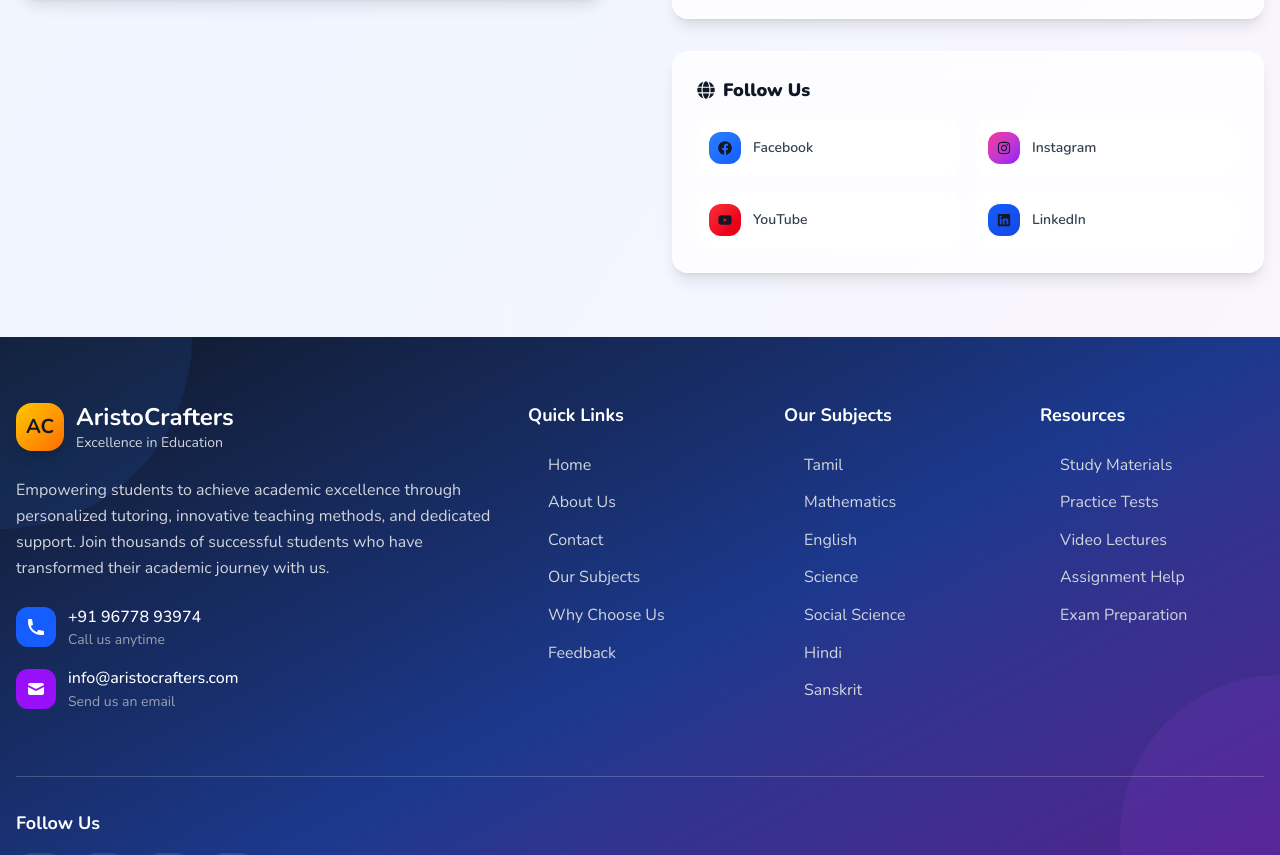
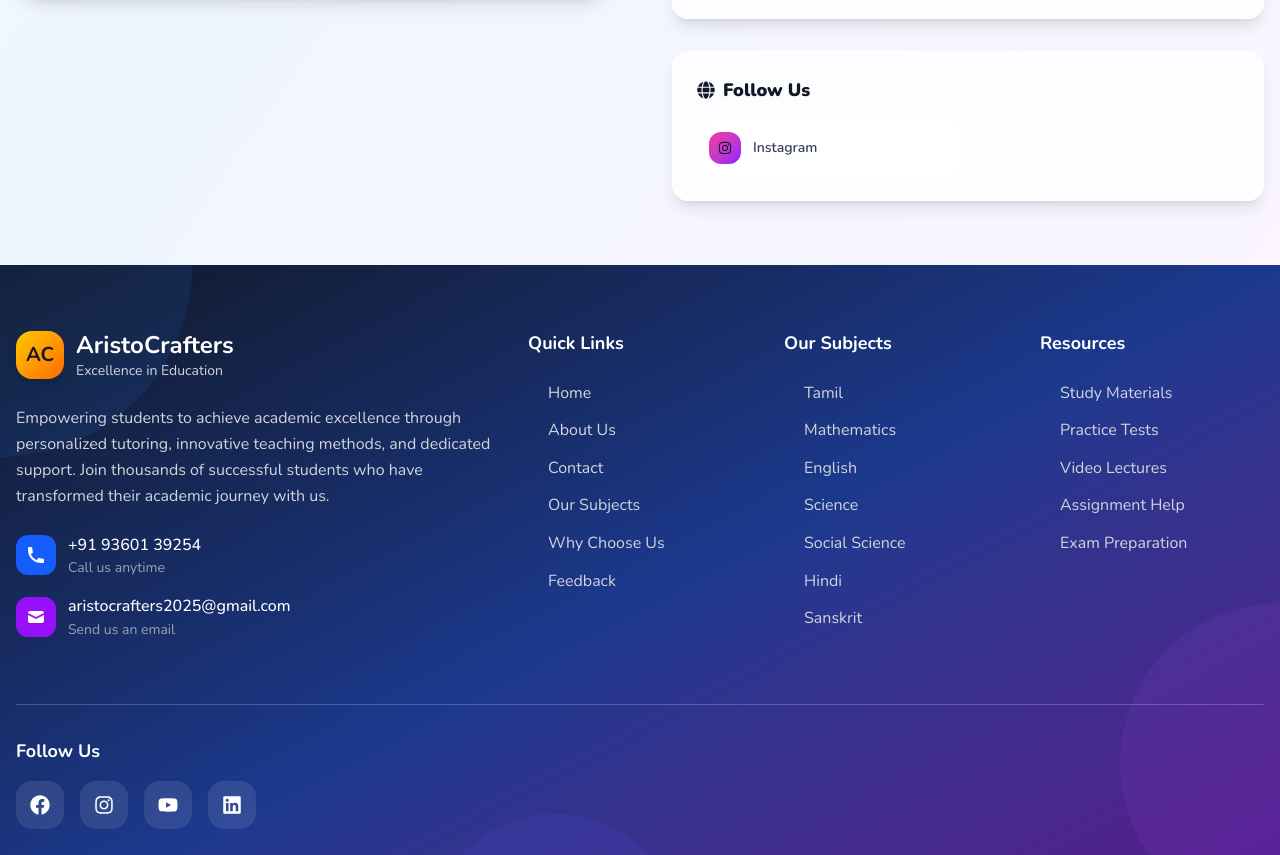
Before and after one commit to Pradeep-Nexcode/aristocrafters, a Next.js app: page /contact in a window 1280 px wide. Shown: the part 1621-2476 px from the top of the page. Built offline with nearby package versions, Linux system fonts and the light colour scheme.

Commit message:
fix: update contact details and social media links
- Update Instagram URL, phone number, and email address in Footer
- Synchronize contact details in Contact page
- Simplify social media section to only show Instagram with working link

```diff
--- a/src/app/contact/page.js
+++ b/src/app/contact/page.js
@@ -322,7 +322,7 @@ const ContactPage = () => {
                     {
                       icon: <FaPhone />,
                       title: 'Call Us',
-                      info: '+91 98765 43210',
+                      info: '+91 93601 39254',
                       subInfo: 'Mon - Sat: 9:00 AM - 8:00 PM',
                       color: 'from-green-500 to-blue-600',
                       action: 'Call Now'
@@ -330,7 +330,7 @@ const ContactPage = () => {
                     {
                       icon: <FaEnvelope />,
                       title: 'Email Us',
-                      info: 'info@aristocrafters.com',
+                      info: 'aristocrafters2025@gmail.com',
                       subInfo: 'We reply within 2 hours',
                       color: 'from-purple-500 to-pink-600',
                       action: 'Send Email'
@@ -338,7 +338,7 @@ const ContactPage = () => {
                     {
                       icon: <FaComments />,
                       title: 'WhatsApp',
-                      info: '+91 98765 43210',
+                      info: '+91 93601 39254',
                       subInfo: 'Quick support & updates',
                       color: 'from-green-400 to-green-600',
                       action: 'Chat Now'
@@ -399,17 +399,17 @@ const ContactPage = () => {
 
                   <div className="grid grid-cols-2 gap-4">
                     {[
-                      { name: 'Facebook', icon: <FaFacebook />, color: 'from-blue-500 to-blue-600' },
-                      { name: 'Instagram', icon: <FaInstagram />, color: 'from-pink-500 to-purple-600' },
-                      { name: 'YouTube', icon: <FaYoutube />, color: 'from-red-500 to-red-600' },
-                      { name: 'LinkedIn', icon: <FaLinkedin />, color: 'from-blue-600 to-blue-700' }
+                      // { name: 'Facebook', icon: <FaFacebook />, color: 'from-blue-500 to-blue-600',  },
+                      { name: 'Instagram', icon: <FaInstagram />, color: 'from-pink-500 to-purple-600' , link: 'https://www.instagram.com/aristocrafters2' },
+                      // { name: 'YouTube', icon: <FaYoutube />, color: 'from-red-500 to-red-600' },
+                      // { name: 'LinkedIn', icon: <FaLinkedin />, color: 'from-blue-600 to-blue-700' }
                     ].map((social, index) => (
-                      <button key={index} className="group flex items-center space-x-3 p-3 bg-white/60 backdrop-blur-sm rounded-xl hover:bg-white/80 transition-all duration-300 hover:scale-105">
+                      <a href={social.link} target='_blank' key={index} className="group flex items-center space-x-3 p-3 bg-white/60 backdrop-blur-sm rounded-xl hover:bg-white/80 transition-all duration-300 hover:scale-105">
                         <div className={`w-8 h-8 bg-gradient-to-br ${social.color} rounded-lg flex items-center justify-center text-sm group-hover:scale-110 transition-all duration-300`}>
                           {social.icon}
                         </div>
                         <span className="text-sm font-semibold text-gray-700">{social.name}</span>
-                      </button>
+                      </a>
                     ))}
                   </div>
                 </div>
--- a/src/components/Footer.js
+++ b/src/components/Footer.js
@@ -39,7 +39,7 @@ const Footer = () => {
     },
     {
       name: "Instagram",
-      href: "https://instagram.com/yourpage",
+      href: "https://www.instagram.com/aristocrafters2",
       icon: <FaInstagram className="text-xl" />,
     },
     {
@@ -115,7 +115,7 @@ const Footer = () => {
                     </svg>
                   </div>
                   <div>
-                    <p className="font-medium">+91 96778 93974</p>
+                    <p className="font-medium">+91 93601 39254</p>
                     <p className="text-gray-400 text-sm">Call us anytime</p>
                   </div>
                 </div>
@@ -132,7 +132,7 @@ const Footer = () => {
                     </svg>
                   </div>
                   <div>
-                    <p className="font-medium">info@aristocrafters.com</p>
+                    <p className="font-medium">aristocrafters2025@gmail.com</p>
                     <p className="text-gray-400 text-sm">Send us an email</p>
                   </div>
                 </div>
```
